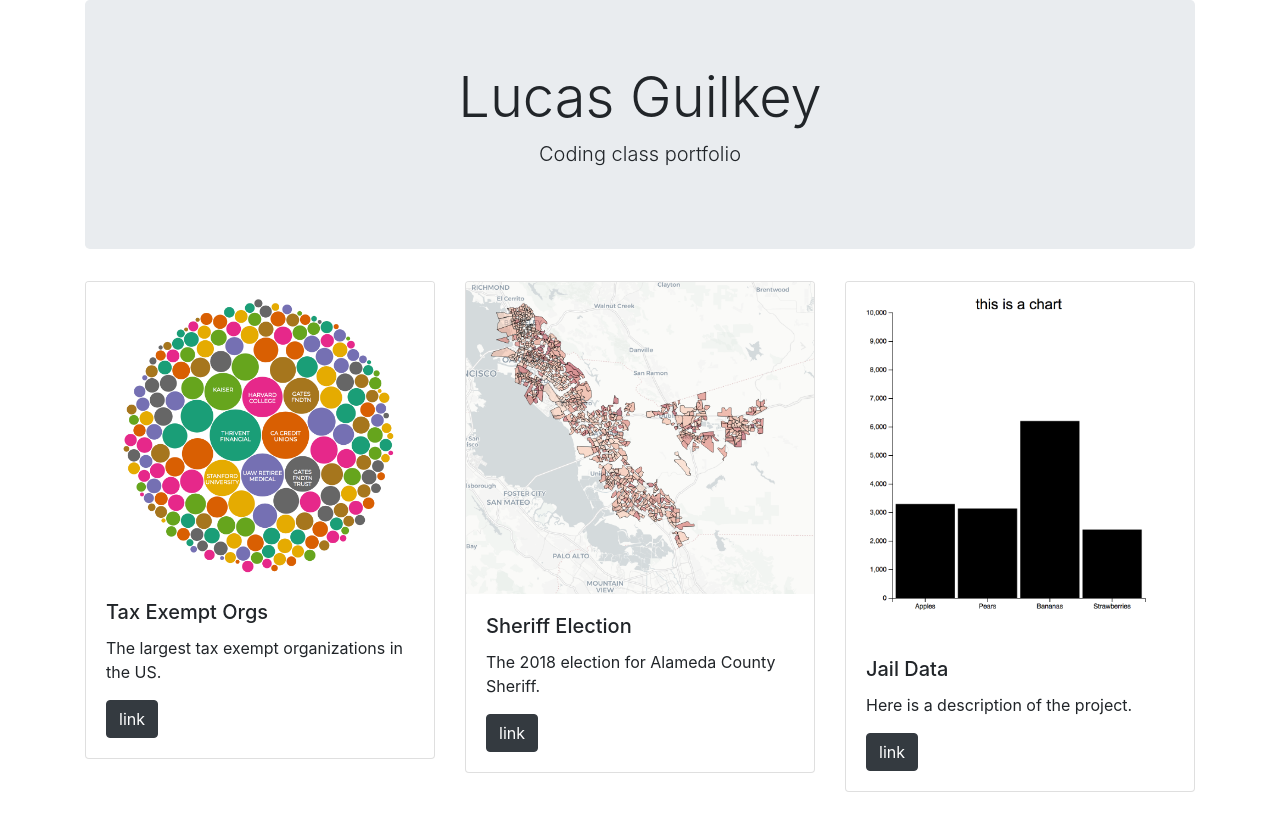
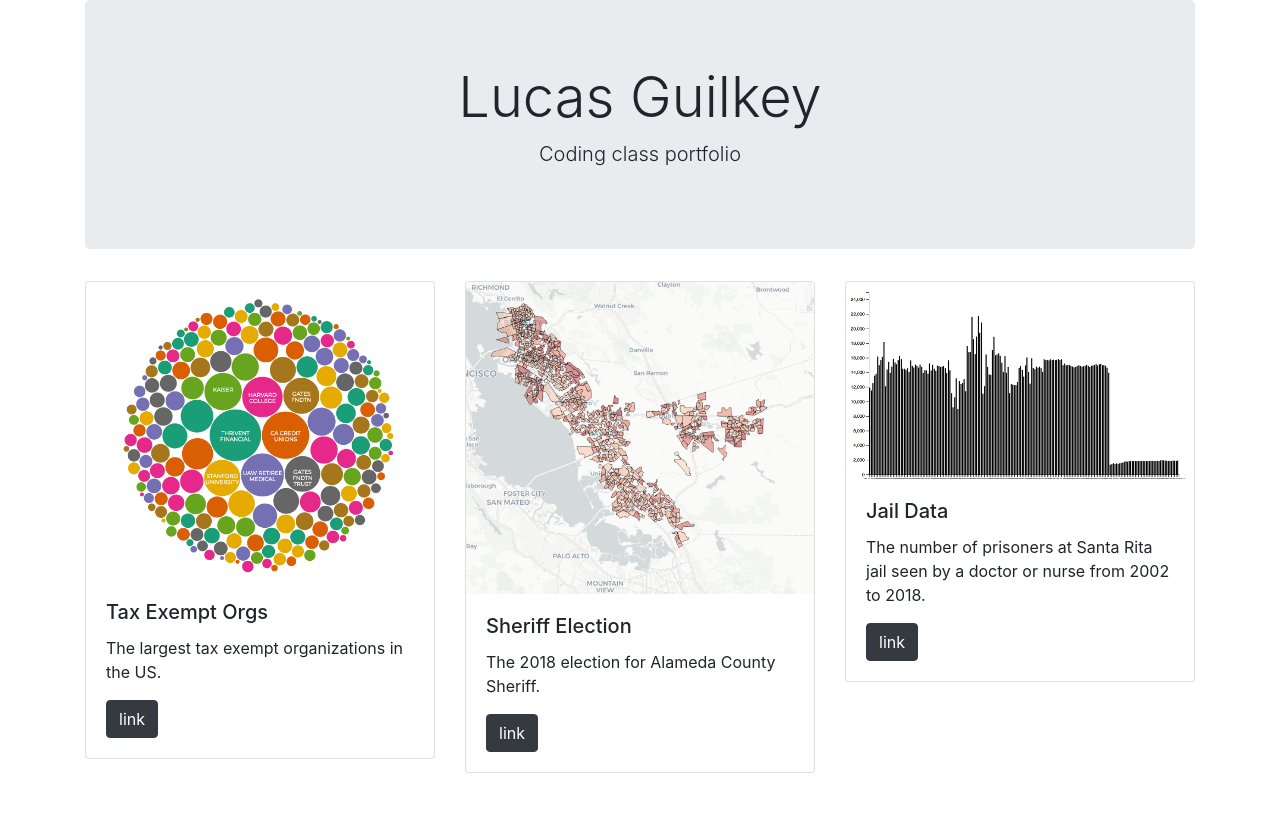
Before and after one commit to lucasguilkey/lucasguilkey.github.io, a Jekyll site: the page built from index.html, in a window 1280 px wide. Shown: the top 831 px of the page. Built offline with Jekyll 4.4.1, drawn with Linux system fonts in a browser that asks for light colours.

Commit message:
jail data details

```diff
--- a/index.html
+++ b/index.html
@@ -11,9 +11,9 @@ projects:
     description: The 2018 election for Alameda County Sheriff.
     link: /Sheriff
   - title: Jail Data
-    image: /barchart-practice/pratice-bar-chart.png
-    description: Here is a description of the project.
-    link: /barchart-practice/
+    image: /jail/sickcall-screenshot.png
+    description: The number of prisoners at Santa Rita jail seen by a doctor or nurse from 2002 to 2018.
+    link: /jail
 
 ---
 <div class="row">
```
